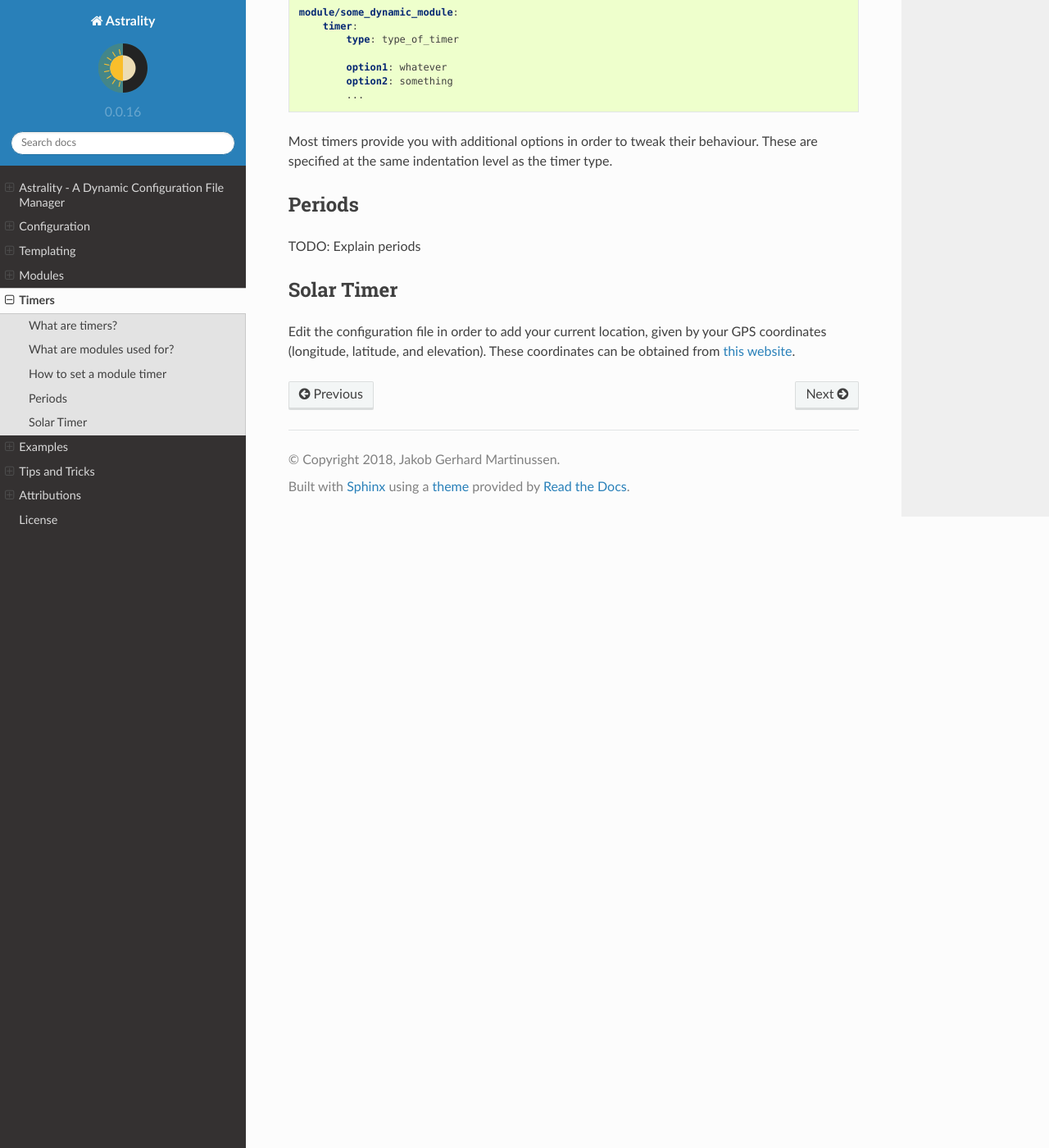
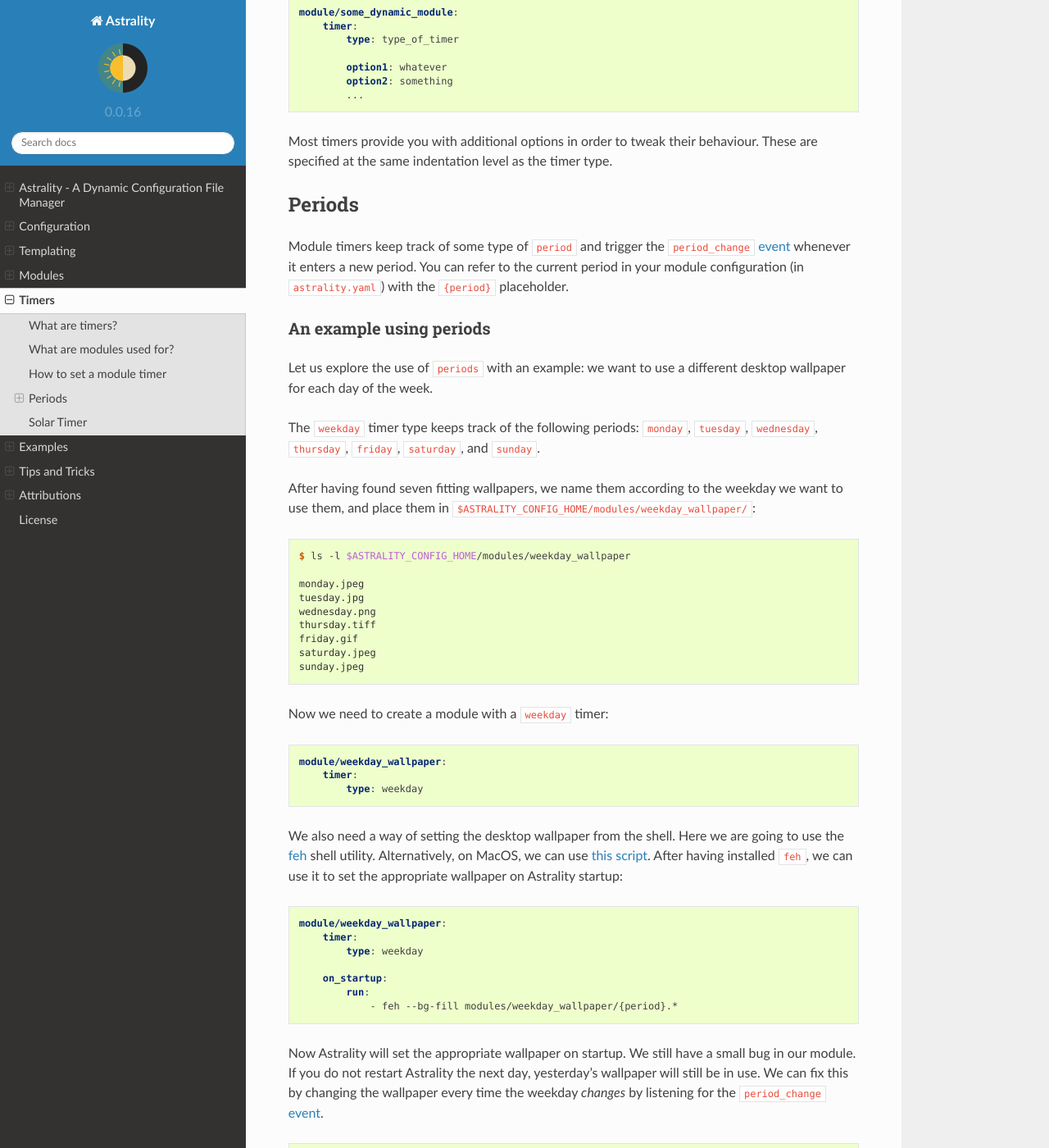
Before and after one commit to JakobGM/astrality, a Sphinx documentation site: the page built from docs/timers.rst, in a window 1280 px wide and 1400 px high, scrolled down 890 px. Shown: the whole window at 82% size. Built offline with Sphinx 7.4.7 and the Read the Docs theme 2.0.0, drawn with Linux system fonts in a browser that asks for light colours; some of the changed text lies outside the part shown.

Commit message:
Document timer periods with an example

```diff
--- a/docs/timers.rst
+++ b/docs/timers.rst
@@ -45,7 +45,67 @@ Most timers provide you with additional options in order to tweak their behaviou
 Periods
 =======
 
-TODO: Explain periods
+Module timers keep track of some type of ``period`` and trigger the ``period_change`` :ref:`event <events>` whenever it enters a new period. You can refer to the current period in your module configuration (in ``astrality.yaml``) with the ``{period}`` placeholder.
+
+
+An example using periods
+------------------------
+
+Let us explore the use of ``periods`` with an example: we want to use a different desktop wallpaper for each day of the week.
+
+The ``weekday`` timer type keeps track of the following periods: ``monday``, ``tuesday``, ``wednesday``, ``thursday``, ``friday``, ``saturday``, and ``sunday``.
+
+After having found seven fitting wallpapers, we name them according to the weekday we want to use them, and place them in ``$ASTRALITY_CONFIG_HOME/modules/weekday_wallpaper/``:
+
+.. code-block:: console
+
+    $ ls -l $ASTRALITY_CONFIG_HOME/modules/weekday_wallpaper
+
+    monday.jpeg
+    tuesday.jpg
+    wednesday.png
+    thursday.tiff
+    friday.gif
+    saturday.jpeg
+    sunday.jpeg
+
+Now we need to create a module with a ``weekday`` timer:
+
+.. code-block:: yaml
+
+    module/weekday_wallpaper:
+        timer:
+            type: weekday
+
+
+We also need a way of setting the desktop wallpaper from the shell. Here we are going to use the `feh <https://wiki.archlinux.org/index.php/feh>`_ shell utility. Alternatively, on MacOS, we can use `this script <https://apple.stackexchange.com/a/150336>`_. After having installed ``feh``, we can use it to set the appropriate wallpaper on Astrality startup:
+
+.. code-block:: yaml
+
+    module/weekday_wallpaper:
+        timer:
+            type: weekday
+
+        on_startup:
+            run:
+                - feh --bg-fill modules/weekday_wallpaper/{period}.*
+
+Now Astrality will set the appropriate wallpaper on startup. We still have a small bug in our module. If you do not restart Astrality the next day, yesterday's wallpaper will still be in use. We can fix this by changing the wallpaper every time the weekday *changes* by listening for the ``period_change`` :ref:`event <events>`.
+
+.. code-block:: yaml
+
+    module/weekday_wallpaper:
+        timer:
+            type: weekday
+
+        on_startup:
+            run:
+                - feh --bg-fill modules/weekday_wallpaper/{period}.*
+
+        on_period_change:
+            run:
+                - feh --bg-fill modules/weekday_wallpaper/{period}.*
+
 
 Solar Timer
 ===========
```
